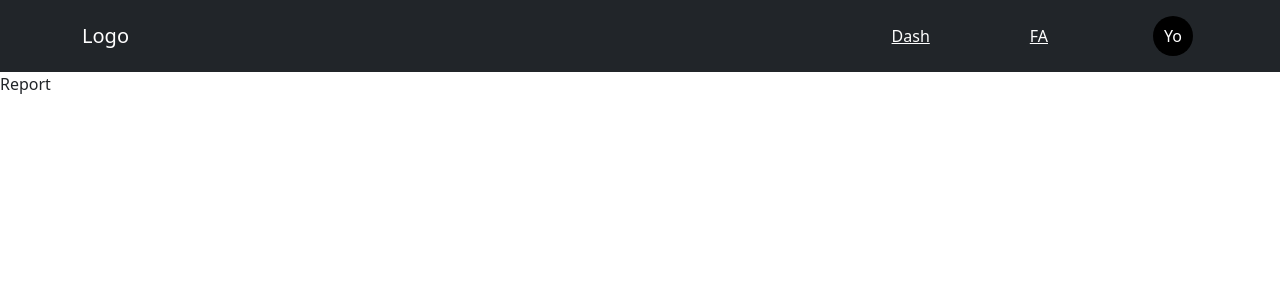
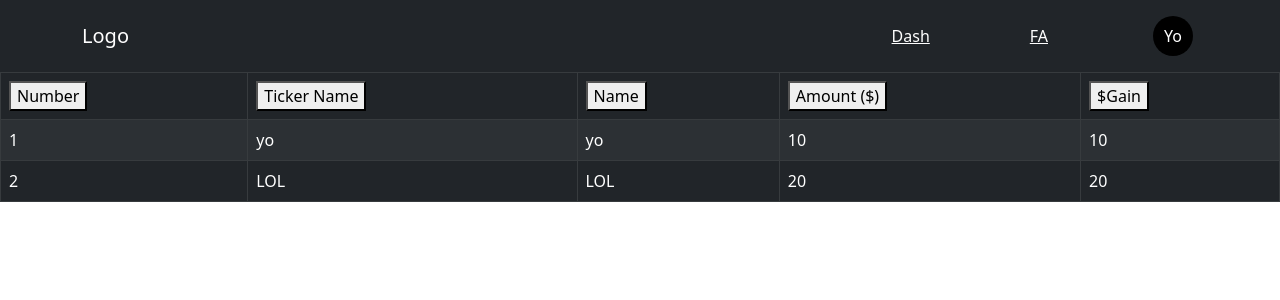
Before and after one commit to dailysponge/ellipsisTeam001Frontend, a React (Create React App) app: page /home/report in a window 1280 px wide. Shown: the top 300 px of the page. Built offline with nearby package versions, Linux system fonts and the light colour scheme.

Commit message:
Skeleton structure of report

```diff
--- /dev/null
+++ b/src/components/DisplayTable.js
@@ -0,0 +1,15 @@
+import React from 'react';
+
+function DisplayTable({rowData, index}) {
+  return (
+    <tr>
+      <td>{index+1}</td>
+      <td>{rowData.tickerName}</td>
+      <td>{rowData.name}</td>
+      <td>{rowData.amount}</td>
+      <td>{rowData.gain}</td>
+    </tr>
+  );
+}
+
+export default DisplayTable;
--- a/src/pages/Performance.js
+++ b/src/pages/Performance.js
@@ -1,6 +1,10 @@
+
+
 const Performance = () => {
   return (
-    <><div>Performance</div></>
+    <div className="table_container">
+
+    </div>
   );
 }
 
--- a/src/pages/Report.js
+++ b/src/pages/Report.js
@@ -1,5 +1,143 @@
+import React from 'react';
+import Table from 'react-bootstrap/Table';
+import Button from 'react-bootstrap';
+import { useState, useEffect } from 'react';
+import DisplayTable from '../components/DisplayTable';
+
 const Report = () => {
-  return <div>Report</div>;
+  const [sortedField, setSortedField] = useState(null);
+  const [direction, setDirection] = useState(1);
+  const dummyData3 = [
+    { tickerName: 'yo', name: 'yo', amount: '10', gain: '10', id: 1 },
+    { tickerName: 'LOL', name: 'LOL', amount: '20', gain: '20', id: 2 }
+  ];
+
+
+  useEffect(() => {
+    sortingMachine(dummyData3)
+    console.log(dummyData3)
+  }, [direction, sortedField]);
+
+
+
+  //fetch data
+  const [tradingData, setTradingData] = useState({
+    tickerName: '',
+    name: '',
+    amount: '',
+    gain: ''
+  });
+
+  const sortingdirector = (field) => {
+    if (sortedField === field) {
+      setDirection(direction + 1);
+    } else {
+      setDirection(1);
+    }
+    setSortedField(field);
+  };
+
+
+
+  const sortingMachine = (data) => {
+    if (sortedField === 'tickerName' || sortedField === 'name') {
+      if (direction % 2 === 1) {
+        return data.sort((a, b) => (a[sortedField] > b[sortedField] ? 1 : -1));
+      } //odd is acsending
+      else {
+        return data.sort((a, b) => (a[sortedField] < b[sortedField] ? 1 : -1));
+      } //even is descending
+    } else {
+      console.log('sorting number');
+      if (direction % 2 === 1) {
+        data.sort((a, b) => {
+          if (a < b) {
+            return -1;
+          }
+          if (a > b) {
+            return 1;
+          }
+          return 0;
+        });
+      } else {
+        data.reverse();
+      }
+    }
+  };
+
+  return (
+    <Table striped bordered hover variant="dark">
+      <thead>
+        <tr>
+          <th>
+            <button
+              type="button"
+              onClick={() => {
+                setSortedField('number');
+                sortingdirector('number');
+                // sortingMachine(dummyData3);
+              }}
+            >
+              Number
+            </button>
+          </th>
+          <th>
+            <button
+              type="button"
+              onClick={() => {
+                setSortedField('tickerName');
+                sortingdirector('tickerName');
+                // sortingMachine(dummyData3)
+              }}
+            >
+              Ticker Name
+            </button>
+          </th>
+          <th>
+            <button
+              type="button"
+              onClick={() => {
+                setSortedField('name');
+                sortingdirector('name');
+                // sortingMachine(data)
+              }}
+            >
+              Name
+            </button>
+          </th>
+          <th>
+            <button
+              type="button"
+              onClick={() => {
+                setSortedField('amount');
+                sortingdirector('amount');
+                // sortingMachine(data)
+              }}
+            >
+              Amount ($)
+            </button>
+          </th>
+          <th>
+            <button
+              type="button"
+              onClick={() => {
+                setSortedField('gain');
+                sortingdirector('gain');
+                // sortingMachine(data)
+              }}
+            >
+              $Gain
+            </button>
+          </th>
+        </tr>
+      </thead>
+      <tbody>
+        {dummyData3 && dummyData3.map((rowData, index) => (
+           <DisplayTable rowData={rowData} index={index} key={rowData.id}/>
+        ))}
+      </tbody>
+    </Table>
+  );
 };
 
 export default Report;
```
